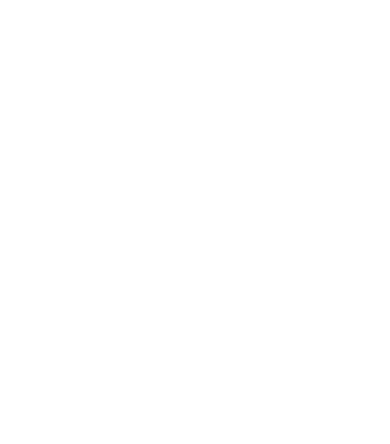
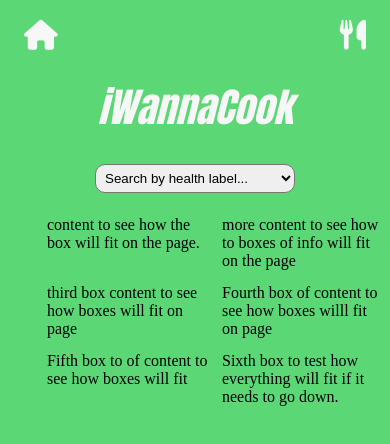
Before and after one commit to connie-chin/i-wanna-cook, a website with bundled scripts: page index.html in a window 390 px wide. Built offline with nearby package versions, Linux system fonts and the light colour scheme.

Commit message:
Wrote CSS for desktop and mobile devices. #1

```diff
--- a/css/layout.css
+++ b/css/layout.css
@@ -0,0 +1,18 @@
+.container {
+  max-width: 575px;
+  margin: 0 auto;
+  padding: 0 1.5rem;
+}
+
+.row {
+  flex-wrap: wrap;
+}
+
+.column-full {
+  width: 100%;
+}
+
+.column-one-fifth {
+  width: 19%;
+  padding: 7px;
+}
--- a/css/styles.css
+++ b/css/styles.css
@@ -0,0 +1,49 @@
+body {
+  background-color: rgb(91, 215, 118);
+}
+
+h1 {
+  font-size: 60px;
+  font-family: Impact, Haettenschweiler, 'Arial Narrow Bold', sans-serif;
+  display: flex;
+  justify-content: center;
+  color: #f7f7f7;
+}
+
+.icons {
+  display: flex;
+  justify-content: space-between;
+  font-size: 30px;
+  margin-top: 20px;
+}
+
+.hidden {
+  display: none;
+}
+
+form {
+  display: flex;
+  justify-content: center;
+}
+
+ul {
+  display: flex;
+  list-style-type: none;
+  flex-wrap: wrap;
+}
+
+select {
+  padding: 5px;
+  padding-right: 30px;
+  border-radius: 10px;
+}
+
+@media (max-width: 500px) {
+  .column-one-fifth {
+    width: 50%;
+  }
+
+  h1 {
+    font-size: 40px;
+  }
+}
--- a/index.html
+++ b/index.html
@@ -1,18 +1,93 @@
-<!DOCTYPE html>
+<!doctype html>
 <html lang="en">
   <head>
-  <meta charset="UTF-8">
-  <meta name="viewport" content="width=device-width, initial-scale=1.0">
+    <meta charset="UTF-8" />
+    <meta name="viewport" content="width=device-width, initial-scale=1.0" />
     <title>AJAX Project</title>
-  <link rel="icon" href="images/favicon.ico">
-  <link rel="stylesheet" href="css/reset.css">
-  <link rel="stylesheet" href="css/layout.css">
-  <link rel="stylesheet" href="css/styles.css">
+    <link rel="icon" href="images/favicon.ico" />
+    <link
+      rel="stylesheet"
+      href="https://cdnjs.cloudflare.com/ajax/libs/font-awesome/6.0.0/css/all.min.css"
+      integrity="sha512-9usAa10IRO0HhonpyAIVpjrylPvoDwiPUiKdWk5t3PyolY1cOd4DSE0Ga+ri4AuTroPR5aQvXU9xC6qOPnzFeg=="
+      crossorigin="anonymous"
+      referrerpolicy="no-referrer" />
+    <link rel="stylesheet" href="css/reset.css" />
+    <link rel="stylesheet" href="css/layout.css" />
+    <link rel="stylesheet" href="css/styles.css" />
   </head>
   <body>
     <header>
+      <div class="container">
+        <div class="row">
+          <div class="column-full">
+            <div class="icons">
+              <i class="fa-solid fa-house" style="color: #f7f7f7"></i>
+              <i class="fa-solid fa-utensils" style="color: #f7f7f7"></i>
+            </div>
+            <h1><em>iWannaCook</em></h1>
+          </div>
+        </div>
+      </div>
     </header>
     <main>
+      <div class="container">
+        <div data-view="home">
+          <!--view for home-->
+          <form>
+            <div class="row">
+              <div class="column-full">
+                <select name="health-label" id="health-label">
+                  <option value="">Search by health label...</option>
+                  <option value="Dairy-free">Dairy-free</option>
+                  <option value="Gluten-free">Gluten-free</option>
+                  <option value="Paleo">Paleo</option>
+                  <option value="Pescatarian">Pescatarian</option>
+                  <option value="Vegan">Vegan</option>
+                  <option value="Vegetarian">Vegetarian</option>
+                </select>
+              </div>
+            </div>
+          </form>
+        </div>
+      </div>
+      <div class="recipe-container">
+        <div class="row">
+          <div class="column-full">
+            <ul>
+              <!--recipe container-->
+              <li class="column-one-fifth">
+                content to see how the box will fit on the page.
+              </li>
+              <li class="column-one-fifth">
+                more content to see how to boxes of info will fit on the page
+              </li>
+              <li class="column-one-fifth">
+                third box content to see how boxes will fit on page
+              </li>
+              <li class="column-one-fifth">
+                Fourth box of content to see how boxes willl fit on page
+              </li>
+              <li class="column-one-fifth">
+                Fifth box to of content to see how boxes will fit
+              </li>
+              <li class="column-one-fifth">
+                Sixth box to test how everything will fit if it needs to go
+                down.
+              </li>
+            </ul>
+          </div>
+        </div>
+      </div>
+      <div data-view="want-to-try" class="hidden">
+        <div class="want-to-try-container">
+          <div class="row">
+            <div class="column-full">
+              <h1><em>iWant2try</em></h1>
+              <div id="want-to-try-recipes"></div>
+            </div>
+          </div>
+        </div>
+      </div>
     </main>
     <script src="js/data.js"></script>
     <script src="js/main.js"></script>
```
Lines whose indentation alone changed are shown as unchanged.
